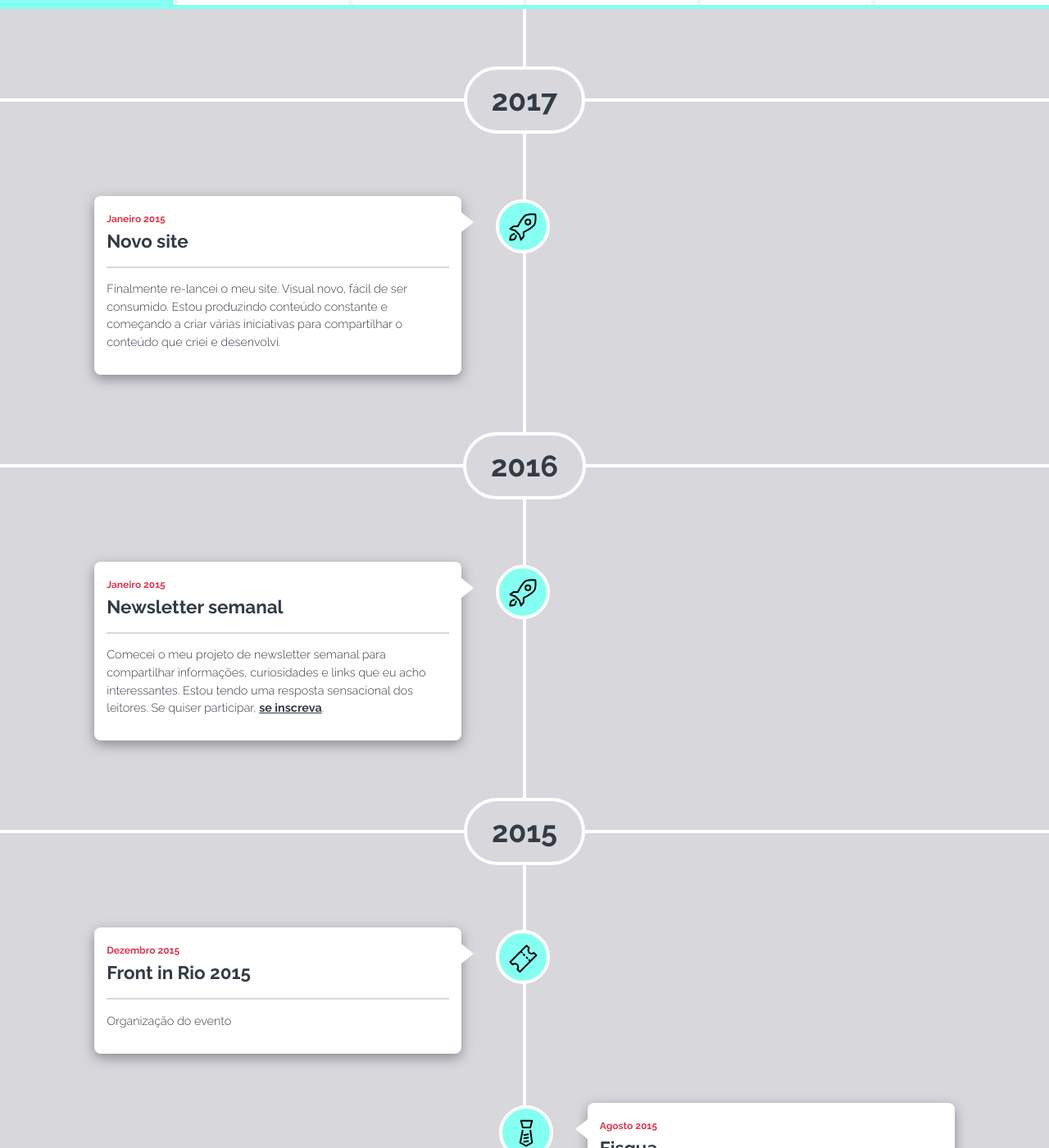
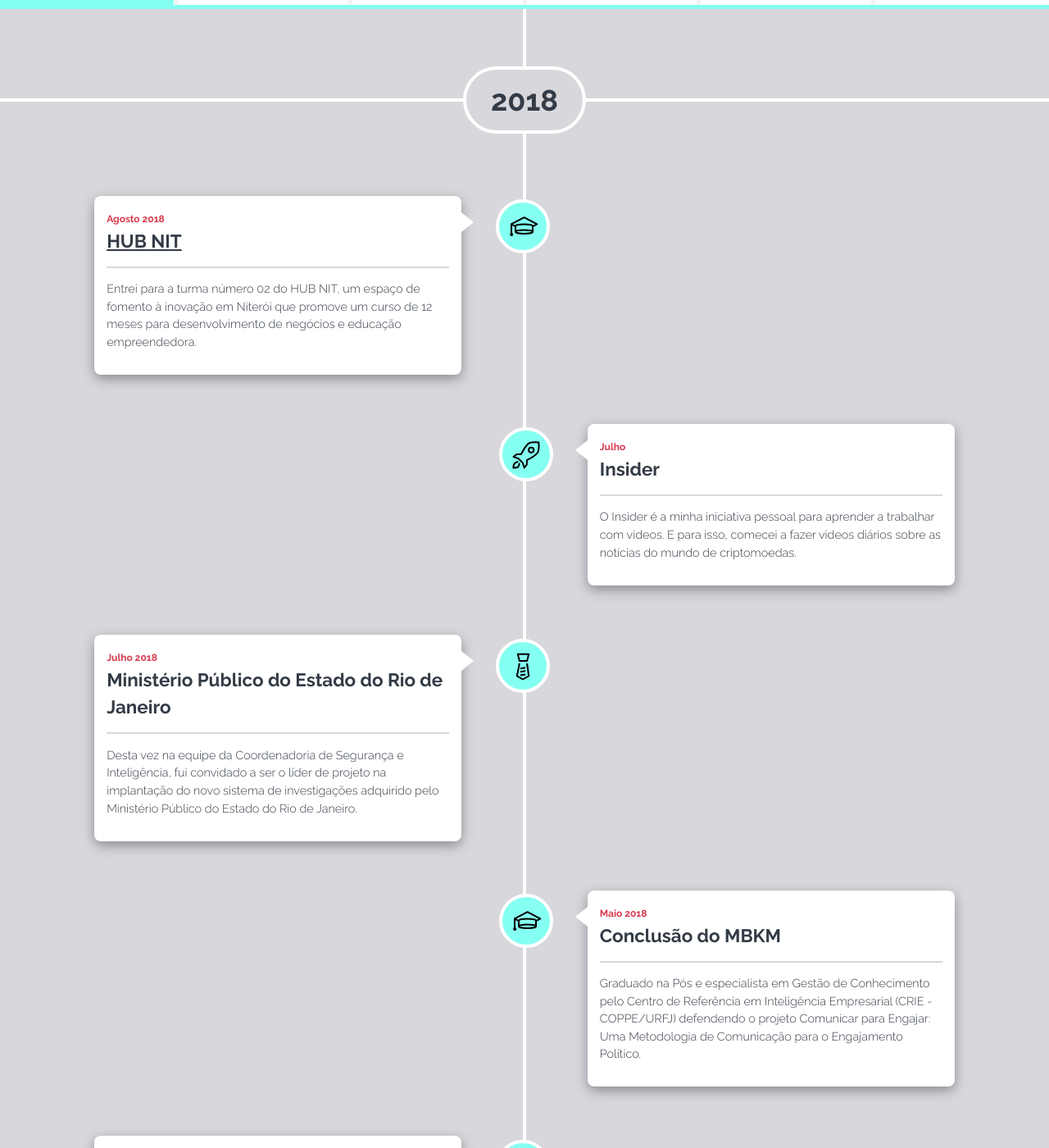
Before and after one commit to pedromarins/pedromarins.github.io, a Jekyll site: the page built from about/index.html, in a window 1280 px wide and 1400 px high, scrolled down 1028 px. Shown: the whole window at 82% size. Built offline with Jekyll 4.4.1, drawn with Linux system fonts in a browser that asks for light colours; some of the changed text lies outside the part shown.

Commit message:
atualizando 2017 e 2018 no about

```diff
--- a/about/index.html
+++ b/about/index.html
@@ -29,16 +29,123 @@
 	</nav>
 
 		<div class="timelime-content">
+<!--  **************************************************** 2018 **************************************************** -->
+			<h2 class="timeline-year">
+				<span>2018</span>
+			</h2>
+			<ul>
+				<li class="timeline-item item-school">
+					<div>
+						<time>Agosto 2018</time>
+						<h3><a href="https://www.hubnit.com.br/">HUB NIT</a></h3>
+						<p>Entrei para a turma número 02 do HUB NIT, um espaço de fomento à inovação em Niterói que promove um curso de 12 meses para desenvolvimento de negócios e educação empreendedora.</p>
+					</div>
+				</li>
+				<li class="timeline-item item-project">
+					<div>
+						<time>Julho</time>
+						<h3>Insider</h3>
+						<p>O Insider é a minha iniciativa pessoal para aprender a trabalhar com videos. E para isso, comecei a fazer videos diários sobre as notícias do mundo de criptomoedas.</p>
+					</div>
+				</li>
+				<li class="timeline-item item-job">
+					<div>
+						<time>Julho 2018</time>
+						<h3>Ministério Público do Estado do Rio de Janeiro</h3>
+						<p>Desta vez na equipe da Coordenadoria de Segurança e Inteligência, fui convidado a ser o líder de projeto na implantação do novo sistema de investigações adquirido pelo Ministério Público do Estado do Rio de Janeiro.</p>
+					</div>
+				</li>
+				<li class="timeline-item item-school">
+					<div>
+						<time>Maio 2018</time>
+						<h3>Conclusão do MBKM</h3>
+						<p>Graduado na Pós e especialista em Gestão de Conhecimento pelo Centro de Referência em Inteligência Empresarial (CRIE - COPPE/URFJ) defendendo o projeto Comunicar para Engajar: Uma Metodologia de Comunicação para o Engajamento Político.</p>
+					</div>
+				</li>
+				<li class="timeline-item item-talk">
+					<div>
+						<time>Março 2018</time>
+						<h3>Curso: Bitcoin, Criptomoedas e o Futuro do Dinheiro</h3>
+						<p>Através da <a href="http://cripto.eco">cripto.eco</a> promovi e ministrei o curso no ColWorking em Niterói para um público extremamente diverso.</p>
+					</div>
+				</li>
+				<li class="timeline-item item-project">
+					<div>
+						<time>Março 2018</time>
+						<h3><a href="http://cripto.vip">cripto.vip</a></h3>
+						<p>A cripto.vip é uma empresa de planejamento financeiro para quem quer investir em bitcoin e criptomoedas de forma segura. Junto com o meu sócio, <a href="http://twitter.com/henriquecrang">Henrique de Andrade</a>, estudamos a parte tecnologica, economica e mercadológica dessa nova classe de ativos para poder auxiliar investidores que querem diversificar seus portfólios.</p>
+					</div>
+				</li>
+			</ul>
+
+
 <!--  **************************************************** 2017 **************************************************** -->
 			<h2 class="timeline-year">
 				<span>2017</span>
 			</h2>
 			<ul>
+
+				<li class="timeline-item item-talk">
+					<div>
+						<time>Novembro 2017</time>
+						<h3>Livres Niterói</h3>
+						<p>Palestra: Bitcoin - A revolução do dinheiro</p>
+					</div>
+				</li>
+				<li class="timeline-item item-event">
+					<div>
+						<time>Novembro 2017</time>
+						<h3>Meetup FOXBIT: Bitcoin e o Futuro do Dinheiro</h3>
+						<p>Organização do evento através da <a href="http://cripto.eco">cripto.eco</a></p>
+					</div>
+				</li>
+				<li class="timeline-item item-talk">
+					<div>
+						<time>Setembro 2017</time>
+						<h3>MBKM</h3>
+						<p>Palestra: Bitcoin - A revolução do dinheiro</p>
+					</div>
+				</li>
+				<li class="timeline-item item-job">
+					<div>
+						<time>Julho 2017</time>
+						<h3>Taylor</h3>
+						<p>Comecei a trabalhar na empresa como front-end freelancer.</p>
+					</div>
+				</li>
 				<li class="timeline-item item-project">
 					<div>
-						<time>Janeiro 2015</time>
+						<time>Junho 2017</time>
+						<h3><a href="http://cripto.eco">cripto.eco</a></h3>
+						<p>A cripto.eco é uma empresa focada em fomentar o ecossistema de criptmoedas no Brasil através de 3 iniciativas: educação, consultoria técnica e investimentos.</p>
+					</div>
+				</li>
+				<li class="timeline-item item-event">
+					<div>
+						<time>Junho 2017</time>
+						<h3>Bitcoin Niterói</h3>
+						<p>Organizando um encontro mensal para falarmos de Bitcoin e criptomoedas em Niterói.</p>
+					</div>
+				</li>
+				<li class="timeline-item item-job">
+					<div>
+						<time>Maio 2017</time>
+						<h3>Round Pegs</h3>
+						<p>Comecei a trabalhar na empresa como Tech Lead de times distribuídos pelo mundo.</p>
+					</div>
+				</li>
+				<li class="timeline-item item-school">
+					<div>
+						<time>Abril 2017</time>
+						<h3>Master in Business and Knoledge Management</h3>
+						<p>Comecei a cursar o MBKM, turma 29, do Centro de Referência em Inteligência Empresarial (CRIE - COPPE/URFJ).</p>
+					</div>
+				</li>
+				<li class="timeline-item item-project">
+					<div>
+						<time>Abril 2017</time>
 						<h3>Novo site</h3>
-						<p>Finalmente re-lancei o meu site. Visual novo, fácil de ser consumido. Estou produzindo conteúdo constante e começando a criar várias iniciativas para compartilhar o conteúdo que criei e desenvolvi.</p>
+						<p>Finalmente re-lancei o meu site. Visual novo, fácil de ser consumido. O objetivo é produzir conteúdo constante e começar a criar várias iniciativas para compartilhar mais conteúdo.</p>
 					</div>
 				</li>
 			</ul>
@@ -48,13 +155,7 @@
 				<span>2016</span>
 			</h2>
 			<ul>
-				<!--<li class="timeline-item item-talk">
-					<div>
-						<time>Janeiro 2015</time>
-						<h3>Ganhando Dinheiro de Pijama</h3>
-						<p>aaa aaa</p>
-					</div>
-				</li>
+				<!--
 				<li class="timeline-item item-event">
 					<div>
 						<time>Janeiro 2015</time>
@@ -99,7 +200,7 @@
 				</li>-->
 				<li class="timeline-item item-project">
 					<div>
-						<time>Janeiro 2015</time>
+						<time>Janeiro 2016</time>
 						<h3>Newsletter semanal</h3>
 						<p>Comecei o meu projeto de newsletter semanal para compartilhar informações, curiosidades e links que eu acho interessantes. Estou tendo uma resposta sensacional dos leitores. Se quiser participar, <a href='/newsletter/'><strong>se inscreva</strong></a>.</p>
 					</div>
@@ -166,7 +267,7 @@
 						<time>Outubro 2014</time>
 						<h3>Hackathon SESI Cultura Digital</h3>
 					<iframe width="100%" height="auto" src="https://www.youtube.com/embed/ZeDyVYUSPvk" frameborder="0" allowfullscreen></iframe>
-						<p>Vencedor da hackthon com o <a href="http://twitter.com/henriquecrang">Henrique Andrade</a> e <a href="http://twitter.com/rodrigopadula">Rodrigo Padula</a>.</p>
+						<p>Vencedor da hackthon com o <a href="http://twitter.com/henriquecrang">Henrique de Andrade</a> e <a href="http://twitter.com/rodrigopadula">Rodrigo Padula</a>.</p>
 					</div>
 				</li>
 				<li class="timeline-item item-talk">
@@ -431,7 +532,7 @@
 					<div>
 						<time>Julho 2011</time>
 						<h3>Front in Rio</h3>
-					<img src="{{ site.url }}/assets/img/events/frontinrio.png" alt="Logo do Front in Rio">
+						<img src="{{ site.url }}/assets/img/events/frontinrio.png" alt="Logo do Front in Rio">
 						<p>Organização do evento</p>
 					</div>
 				</li>
@@ -439,7 +540,7 @@
 					<div>
 						<time>Junho 2011</time>
 						<h3>Geeks On Beer - 1° edição</h3>
-					<img src="{{ site.url }}/assets/img/events/geeks-on-beer.jpg" alt="Logo do Geeks On Beer">
+						<img src="{{ site.url }}/assets/img/events/geeks-on-beer.jpg" alt="Logo do Geeks On Beer">
 						<p>Organização do evento</p>
 					</div>
 				</li>
```
